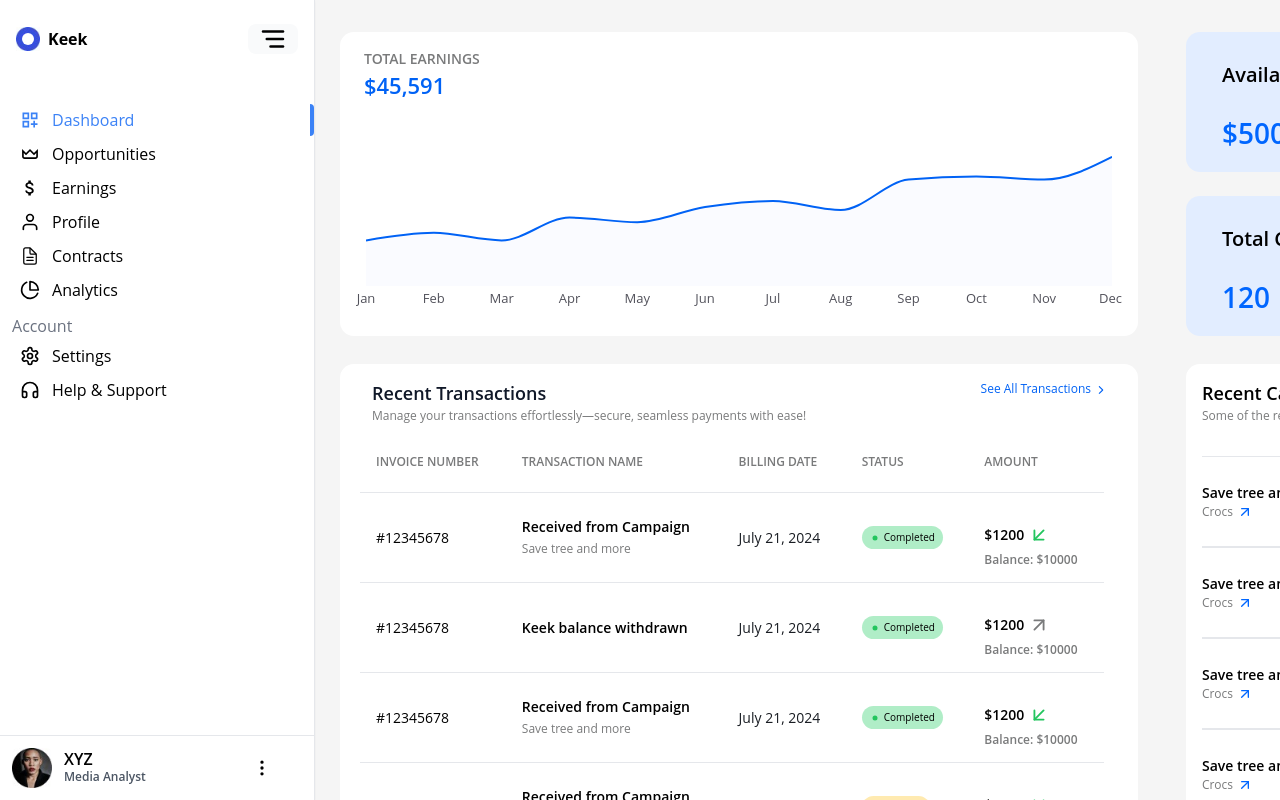
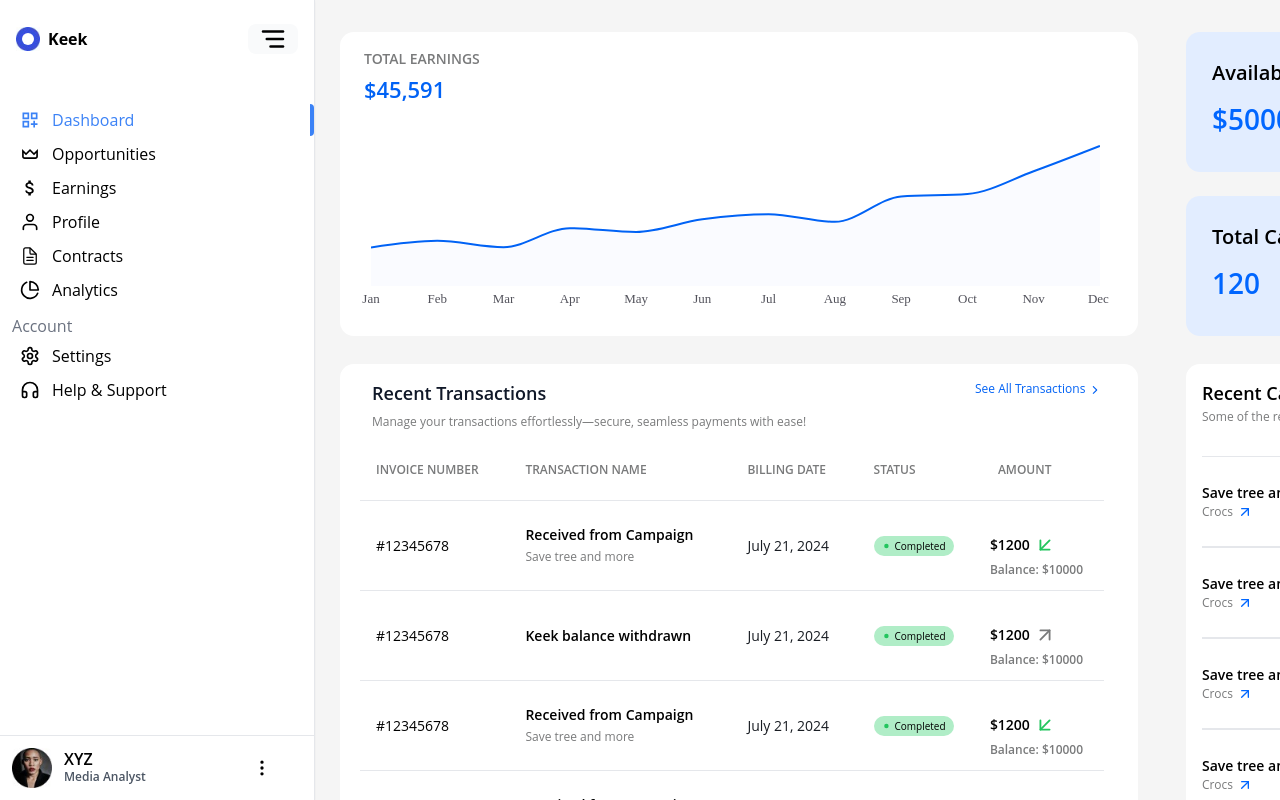
Before and after one commit to Tejas812002/Keek-Influencer, a React (Create React App) app: page / in a window 1280 px wide. Built offline with nearby package versions, Linux system fonts and the light colour scheme.

Commit message:
Dashboard Fixed

```diff
--- a/src/Manage/Dashboard/CampaignsCard.jsx
+++ b/src/Manage/Dashboard/CampaignsCard.jsx
@@ -20,13 +20,13 @@ const CampaignsCard = ({expanded}) => {
         {cardData.map((item, index) => (
           <div
             key={index}
-            className={`h-[140px] bg-[#E2EDFF] rounded-[14px] px-9 py-5 ${expanded ? 'w-[280px]' : 'w-[320px]'} `}
+            className={`h-[140px] bg-[#E2EDFF] rounded-[14px] p-[10px] ${expanded ? 'w-[280px]' : 'w-[320px]'} `}
           >
-            <div className='w-[186px] h-[78px]  mt-2 '>
+            <div className='w-[186px] h-[78px] mt-4 ml-4 '>
               <div className='w-[186px] h-[40px]'>
                 <h2 className='text-[20px] font-semibold font-body'>{item.title} :</h2>
               </div>
-              <div className='w-[186px] h-[28px] mt-3'>
+              <div className='w-[186px] h-[28px] '>
                 <text className='text-[28px] font-semibold font-body text-[#0066FF]'>{item.value}</text>
               </div>
             </div>
--- a/src/Manage/Dashboard/RecentTransactions.jsx
+++ b/src/Manage/Dashboard/RecentTransactions.jsx
@@ -4,7 +4,7 @@ import { GoDotFill } from "react-icons/go";
 import { FiArrowDownLeft, FiArrowUpRight } from "react-icons/fi";
 
 
-const RecentTransactions = ({expanded}) => {
+const RecentTransactions = ({ expanded }) => {
 
   const transactions = [
     {
@@ -60,24 +60,29 @@ const RecentTransactions = ({expanded}) => {
 
 
   return (
-    <div className={ ``} >
+    <div className={``} >
 
-      <div className={`  h-[524px]  rounded-[14px] bg-[#FFFFFF] ${expanded ? '  w-[798px]':'  w-[1000px]'} `}>
+      <div className={`  h-[524px]  rounded-[14px] bg-[#FFFFFF] ${expanded ? '  w-[798px]' : '  w-[1000px]'} `}>
 
-        <div className={`  ml-4   flex justify-between  ${expanded ? '  w-[749px]':'  w-[950px]'} h-[48px]   relative top-4 `}  >
+        <div className={`  ml-4   flex justify-between  ${expanded ? '  w-[749px]' : '  w-[950px]'} h-[48px]   relative top-4 `}  >
           <div className=' ml-4  h-[48px] w-[445px]'>
-            <h2 className='text-[18px] font-semibold font-body text-[#101828]'>Recent Transactions</h2>
-            <text className='relative top-[-5px] text-[12px]  font-normal font-body text-[#797A7B]'>Manage your transactions effortlessly—secure, seamless payments with ease!</text>
+
+            <div className='w-[176px] '>
+              <h2 className='text-[18px]  h-[28px]  font-semibold font-body text-[#101828]'>Recent Transactions</h2>
             </div>
-          <div className='flex  mr-[-2px] '>
-            <text className='text-[12px] font-medium font-body text-[#0062F5] flex gap-1'>See All Transactions
+            <div className='w-[445px] h-[20px]'>
+              <text className=' relative    text-[12px]  font-normal font-body text-[#797A7B]'>Manage your transactions effortlessly—secure, seamless payments with ease!</text>
+            </div>
+          </div>
+          <div className='flex   '>
+            <text className='text-[12px] w-[130px] h-[21px] font-medium font-body text-[#0062F5] flex gap-1'>See All Transactions
               <span> <IoIosArrowForward className=" text-[#0062F5] mt-1" /> </span>
             </text>
           </div>
         </div>
 
         <div class=" ">
-          <table class={` ml-5 mt-5 border-b ${expanded ? '  w-[744px]':'  w-[950px]'}`}>
+          <table class={` ml-5 mt-7 border-b ${expanded ? '  w-[744px]' : '  w-[950px]'}`}>
             <thead>
               <tr class="bg-card border-b h-[60px]  text-left">
                 <th class="py-2 px-4 text-[12px] font-semibold font-body text-[#797A7B] ">INVOICE NUMBER</th>
@@ -87,7 +92,7 @@ const RecentTransactions = ({expanded}) => {
                 <th class="py-2 px-4 text-[12px] font-semibold font-body text-[#797A7B]">AMOUNT</th>
               </tr>
             </thead>
-            <tbody className={`${expanded ? '  w-[744px]':'  w-[950px]'} h-[360px]`}>
+            <tbody className={`${expanded ? '  w-[744px]' : '  w-[950px]'} h-[360px]`}>
               {transactions.map((transaction, index) => (
                 <tr key={index} className="border-b h-[90px]">
                   <td className="py-2 px-4 text-[14px] font-normal font-body">{transaction.id}</td>
@@ -97,19 +102,20 @@ const RecentTransactions = ({expanded}) => {
                     </div>
                     {transaction.campaign && (
                       <div>
-                        <span className='text-[12px] font-normal font-body text-[#797A7B]'>{transaction.campaign}</span>
+                        <span className='text-[12px]  font-normal font-body text-[#797A7B]'>{transaction.campaign}</span>
                       </div>
                     )}
                   </td>
                   <td className="py-2 px-4 text-[14px] font-normal font-body text-[#191D23]">{transaction.date}</td>
                   <td className="py-2 px-4">
-                    <span className={`inline-flex items-center px-2 py-1 text-[10px] font-normal font-body rounded-full gap-1`}
+                    <span className={`inline-flex items-center w-[80px] h-[20px] px-2  text-[10px] font-normal font-body rounded-full gap-1`}
                       style={{ backgroundColor: transaction.status === 'Pending' ? '#FFEAB0' : '#B0EDC7' }}>
                       <GoDotFill style={{ color: transaction.status === 'Pending' ? '#FACC15' : '#22C55E' }} />
                       {transaction.status}
                     </span>
                   </td>
-                  <td className="py-2 px-4 pt-7">
+                  <td className="py-2 px-2 pt-7 ">
+                    <div className='w-[94px] h-[42px]'>
                       <div className='flex gap-1'>
                         <span className="text-[14px] font-semibold font-body">{transaction.amount}</span>
                         {transaction.arrowType === 'down' ? (
@@ -120,6 +126,7 @@ const RecentTransactions = ({expanded}) => {
                       </div>
                       <div>
                         <span className="text-[12px] font-semibold font-body text-[#797A7B]">Balance: {transaction.balance}</span>
+                      </div>
                     </div>
                   </td>
                 </tr>
--- a/src/Manage/Dashboard/TotalEarning.jsx
+++ b/src/Manage/Dashboard/TotalEarning.jsx
@@ -1,24 +1,31 @@
-// import React from 'react'
 
-// const TotalEarning = () => {
-//   return (
-//     <div>TotalEarning</div>
-//   )
-// }
 
-// export default TotalEarning
+
+
 
 import React, { useState } from "react";
-import {AreaChart, Area, XAxis, Tooltip, ResponsiveContainer,} from "recharts";
+import { AreaChart, Area, XAxis, Tooltip, ResponsiveContainer } from "recharts";
 
+// Custom format function to add a comma after every two digits
+const formatNumber = (num) => {
+  // Convert the number to a string
+  let numStr = num.toString();
 
+  // Reverse the string, add commas every two digits, then reverse it back
+  let formattedStr = numStr.split('').reverse().join('')
+    .replace(/(\d{2})(?=\d)/g, '$1,')
+    .split('').reverse().join('');
+
+  // Add the $ sign in front
+  return `$${formattedStr}`;
+};
 const CustomTooltip = ({ active, payload, label }) => {
   if (active && payload && payload.length) {
     const { name, year, value } = payload[0].payload;
     return (
       <div className="custom-tooltip justify-center border-2 w-[96.72px] bg-[#FFFFFF] p-2 rounded shadow-sm">
-        <p className="label font-medium text-center text-[#797A7B]">{`${name} ${year}`}</p>
-        <p className="value  text-center font-semibold text-[#18181B]">{`$${value}`}</p>
+        <p className="label font-medium text-center font-body  text-[#797A7B]">{`${name} ${year}`}</p>
+        <p className="value text-center font-semibold font-body text-[#18181B]">{`${formatNumber(value)}`}</p>
       </div>
     );
   }
@@ -30,62 +37,61 @@ const TotalEarning = ({ expanded }) => {
   const [view, setView] = useState("monthly");
 
   const data = [
-    { name: "Jan", value: 30, year: 2023 },
-    { name: "Feb", value: 35, year: 2023 },
-    { name: "Mar", value: 30, year: 2023 },
-    { name: "Apr", value: 45, year: 2023 },
-    { name: "May", value: 42, year: 2023 },
-    { name: "Jun", value: 52, year: 2023 },
-    { name: "Jul", value: 56, year: 2023 },
-    { name: "Aug", value: 50, year: 2023 },
-    { name: "Sep", value: 70, year: 2023 },
-    { name: "Oct", value: 72, year: 2023 },
-    { name: "Nov", value: 70, year: 2023 },
-    { name: "Dec", value: 85, year: 2023 },
-
+    { name: "Jan", value: 3045, year: 2021 },
+    { name: "Feb", value: 3563, year: 2021 },
+    { name: "Mar", value: 3063, year: 2021 },
+    { name: "Apr", value: 4563, year: 2021 },
+    { name: "May", value: 4263, year: 2021 },
+    { name: "Jun", value: 5263, year: 2021 },
+    { name: "Jul", value: 5663, year: 2021 },
+    { name: "Aug", value: 5063, year: 2021 },
+    { name: "Sep", value: 7063, year: 2021 },
+    { name: "Oct", value: 7263, year: 2021 },
+    { name: "Nov", value: 9063, year: 2021 },
+    { name: "Dec", value: 11063, year: 2021 },
   ];
 
-  const filteredData = view === "monthly" ? data.filter(d => d.year === 2023) : data.filter(d => d.year !== 2023);
+  const filteredData = view === "monthly" ? data.filter(d => d.year === 2021) : data.filter(d => d.year !== 2023);
   return (
     <>
       <div className={``}>
-    <div className={` ${expanded ? "  w-[798px] ":" w-[1000px]"} ml-2  mt-5 p-4 h-[304px] rounded-[14px] bg-[#ffffff] `}    >
-
+        <div className={` ${expanded ? "  w-[798px] " : " w-[1000px]"} ml-2  mt-5 p-4 h-[304px] rounded-[14px] bg-[#ffffff] `}    >
           <div className=" items-center  w-[144.07px] h-[46px] ml-2  ">
+            <div className="w-[144.07px] h-[25px]">
               <h2 className="text-[14px] font-semibold font-body text-[#797A7B]">TOTAL EARNINGS</h2>
+            </div>
+            <div className="w-[144.07px] h-[24px]">
                <text className="text-[22px] font-semibold font-body text-[#0062F5]">$45,591</text>
             </div>
+          </div>
 
-      <div className="relative h-[212.36px]    mt-[30px] w-full ">
+          <div className={`relative h-[212.36px]  ml-[5px]  mt-[30px]   ${expanded ? " w-[748.93px] " : " w-[950px]"} `}>
             <ResponsiveContainer width="100%" height="100%">
               <AreaChart
                 data={filteredData}
                 margin={{ top: 10, right: 10, left: 10, bottom: 20 }}
-
               >
-            <XAxis  className="font-bold "
+                <XAxis
+                  className="font-bold"
                   dataKey="name"
                   axisLine={false}
                   tickLine={false}
-              tick={{ fontSize: 13,  fontWeight:"400", fill: "#52525B" }} // Ensure labels are visible
-              padding={{ left: 0, right: 0}}  // Prevent clipping of the first and last labels
-
+                  tick={{ fontSize: 13, fontFamily: "Plus Jakarta Sans", fontWeight: "500", fill: "#52525B" }} // Ensure labels are visible
+                  padding={{ left: 0, right: 0 }} // Prevent clipping of the first and last labels
                 />
                 <Tooltip
                   content={<CustomTooltip />}
                   position={{ y: -20 }} // Adjusting the position above the blue circle
-                offset={-40}
+                  offset={-45}
                 />
-            <Area  width="200px"
+                <Area
+                  width="200px"
                   type="monotone"
                   dataKey="value"
                   stroke="#0062F5"
                   strokeWidth={2}
                   fill="#EEF2FF80"
-
                 />
-
-
               </AreaChart>
             </ResponsiveContainer>
           </div>
```
Also changed, not shown: src/Manage/Dashboard/RecentCampaigns.jsx (+10 -6 lines). Lines whose indentation alone changed are shown as unchanged.
